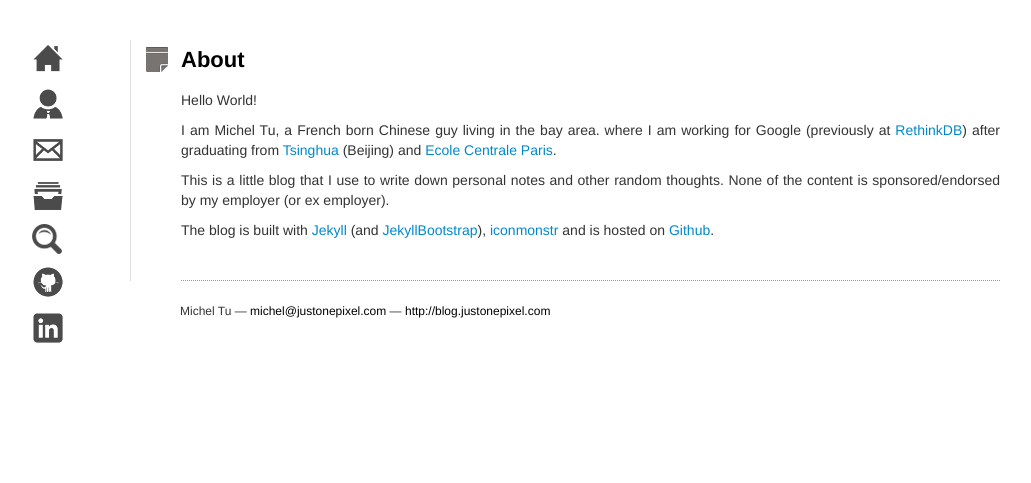
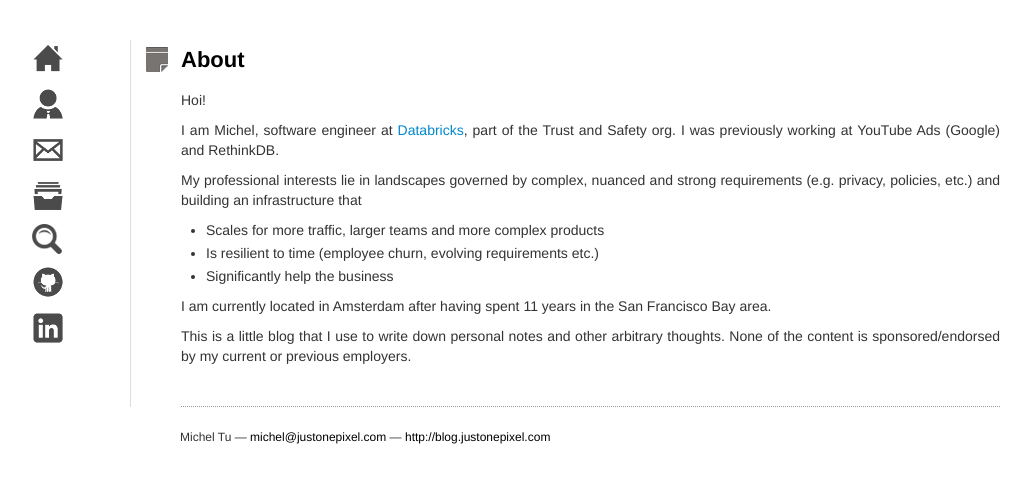
Before and after one commit to neumino/blog, a Jekyll site: the page built from about.md, in a window 1280 px wide. Shown: the top 483 px of the page, without its empty margins (125-1156 px from the left). Built offline with Jekyll 4.4.1, drawn with Linux system fonts in a browser that asks for light colours.

Commit message:
Update about section

```diff
--- a/about.md
+++ b/about.md
@@ -3,16 +3,18 @@ layout: page
 title: About
 ---
 
-Hello World!
+Hoi!
 
-I am Michel Tu, a French born Chinese guy living in the bay area. where I am
-working for Google (previously at [RethinkDB](http://www.rethinkdb.com)) after
-graduating from [Tsinghua](http://www.tsinghua.edu.cn/publish/newthuen/)
-(Beijing) and [Ecole Centrale Paris](http://www.ecp.fr/).
+I am Michel, software engineer at [Databricks](https://www.databricks.com), part of
+the Trust and Safety org. I was previously working at YouTube Ads (Google) and RethinkDB.
 
-This is a little blog that I use to write down personal notes and other random
-thoughts. None of the content is sponsored/endorsed by my employer (or ex
-employer).
+My professional interests lie in landscapes governed by complex, nuanced and strong
+requirements (e.g. privacy, policies, etc.) and building an infrastructure that
+- Scales for more traffic, larger teams and more complex products
+- Is resilient to time (employee churn, evolving requirements etc.)
+- Significantly help the business
 
-The blog is built with [Jekyll](http://jekyllrb.com/) (and [JekyllBootstrap](http://jekyllbootstrap.com/)),
-[iconmonstr](http://iconmonstr.com) and is hosted on [Github](http://github.com).
+I am currently located in Amsterdam after having spent 11 years in the San Francisco Bay area.
+
+This is a little blog that I use to write down personal notes and other arbitrary
+thoughts. None of the content is sponsored/endorsed by my current or previous employers.
```
